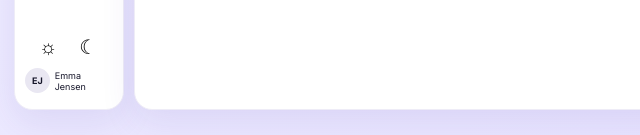
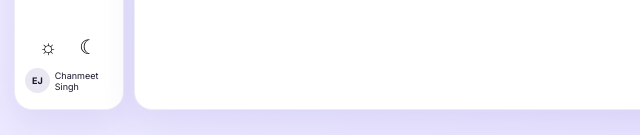
Before and after one commit to chamboy1809-crypto/Planly-, a plain HTML site: page index.html in a window 1280 px wide. Shown: the part 662-797 px from the top of the page, 0-640 px from the left. Drawn offline with Linux system fonts and the light colour scheme.

Commit message:
Update index.html

```diff
--- a/index.html
+++ b/index.html
@@ -32,7 +32,7 @@
 
       <div class="profile">
         <span class="avatar">EJ</span>
-        <span>Emma Jensen</span>
+        <span>Chanmeet Singh</span>
       </div>
     </div>
 
```
